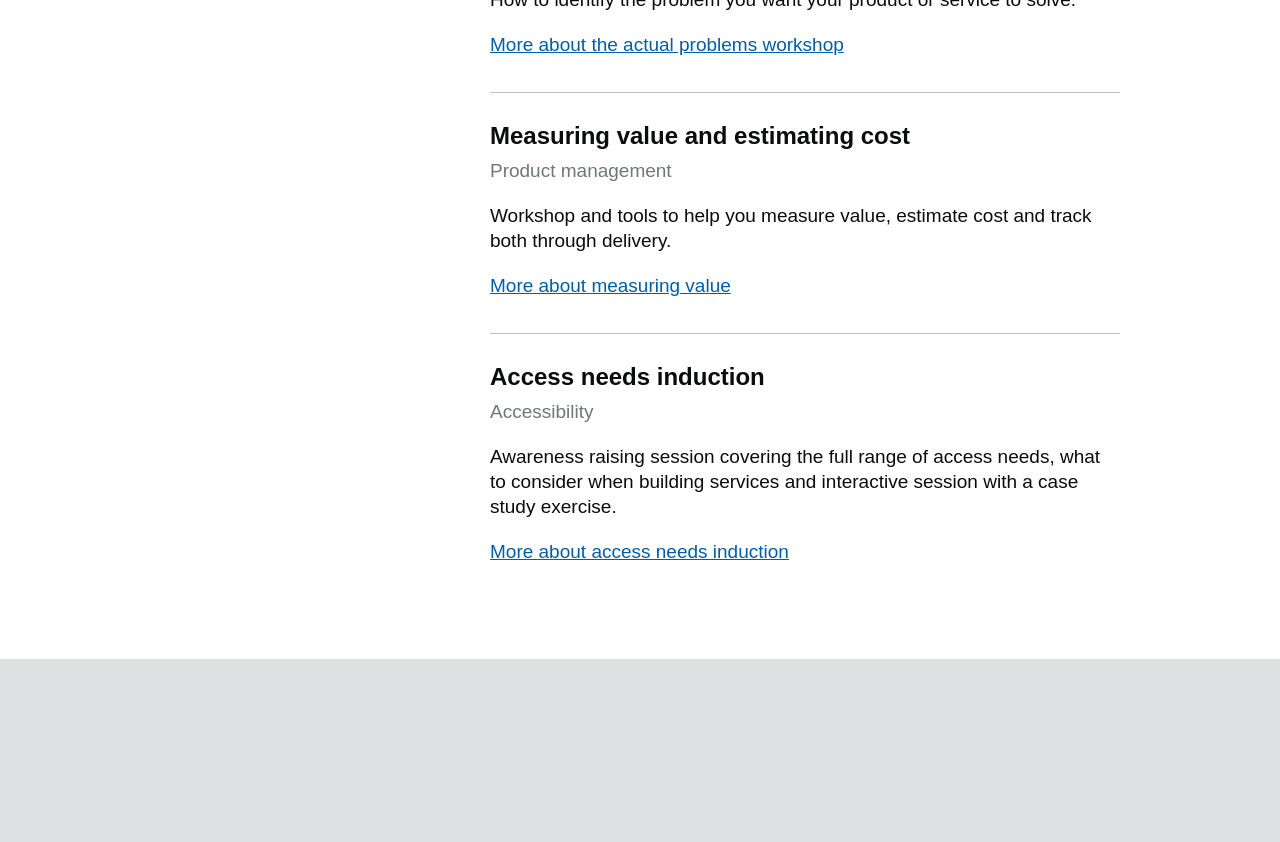
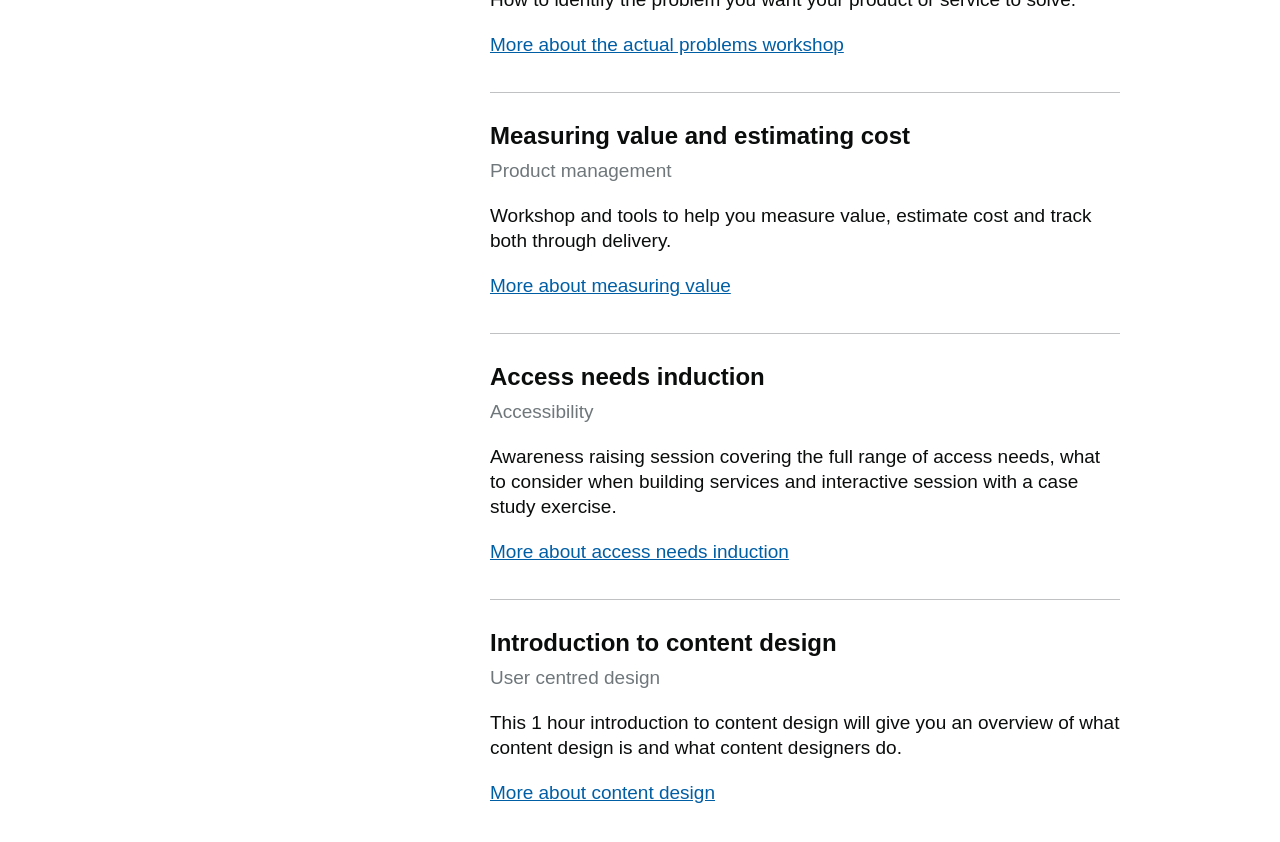
Before and after one commit to Abdul2/coe, a Jekyll site: the page built from index.md, in a window 1280 px wide and 900 px high, scrolled down 3204 px. Shown: the top 842 px of the window. Built offline with Jekyll 4.4.1, drawn with Linux system fonts in a browser that asks for light colours; before the commit the page ends 3863 px from its top, so only the background shows below that.

Commit message:
dev: added content intro section

```diff
--- a/index.md
+++ b/index.md
@@ -400,3 +400,29 @@ Awareness raising session covering the full range of access needs, what to consi
 </details>
 
 </div>
+
+<div class="content" markdown="1">
+
+## Introduction to content design
+
+User centred design
+{: .meta }
+
+This 1 hour introduction to content design will give you an overview of what content design is and what content designers do.
+
+<details>
+  <summary><span class="summary">More about content design</span></summary>
+  <div class="panel panel-border-narrow">
+    <h3>Benefits:</h3>
+    <ul class="list list-bullet">
+      <li>understand how to get content right from the start, how to get the best from a content designer and the business benefits of getting it right</li>
+    </ul>
+    <h3>Outputs:</h3>
+    <ul class="list list-bullet">
+      <li>1 hour talk with hands on exercise. Covers user needs, minimum viable content, how people read, style and structure and writing content for transactional services</li>
+    </ul>
+    <div class="button-secondary"><a href="mailto:CentreOfExcellenceCentral@digital.homeoffice.gov.uk?subject=Content%20design%20introduction">Content design introduction</a></div>
+  </div>
+</details>
+
+</div>
```
